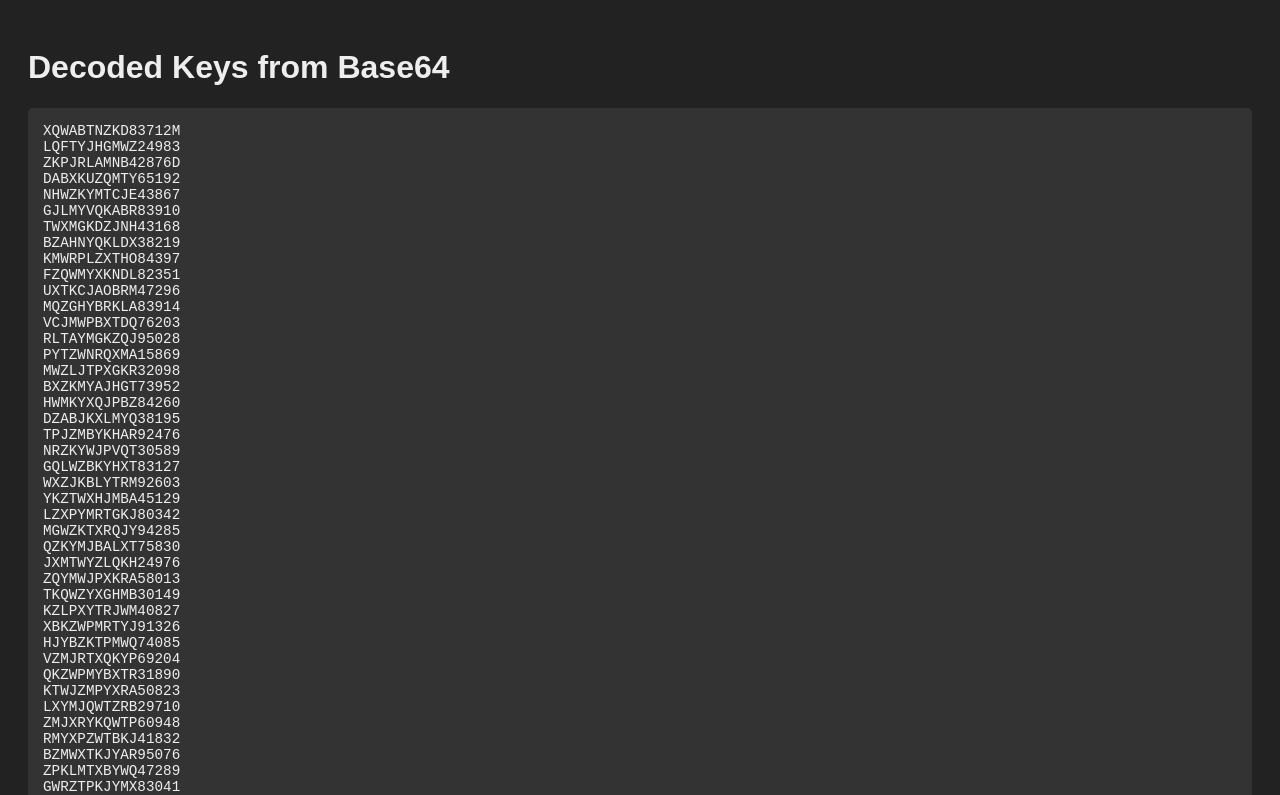
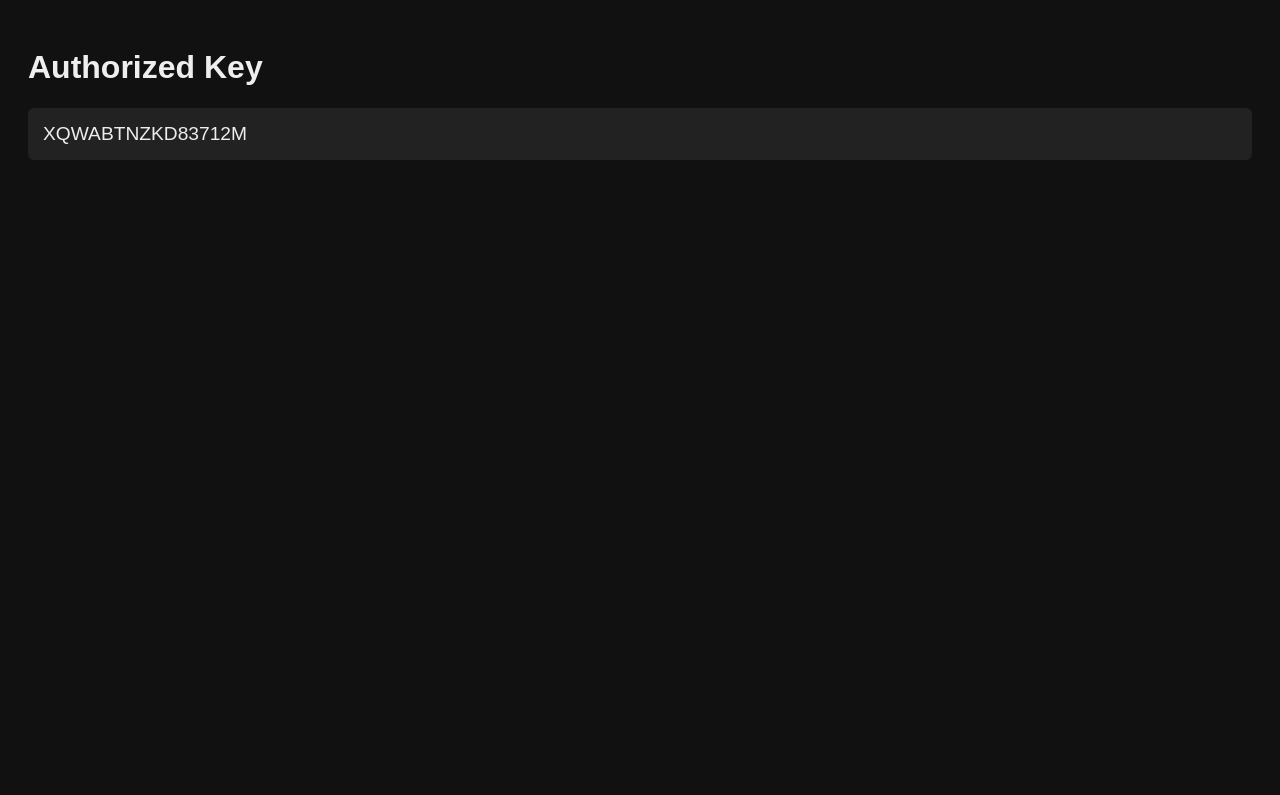
Before and after one commit to Yoshihappybirthday1/keyss, a plain HTML site: page index.html in a window 1280 px wide. Shown: the top 795 px of the page. Drawn offline with Linux system fonts and the light colour scheme.

Commit message:
Update index.html

```diff
--- a/index.html
+++ b/index.html
@@ -3,31 +3,29 @@
 <head>
   <meta charset="UTF-8" />
   <meta name="viewport" content="width=device-width, initial-scale=1" />
-<title>Decoded Keys</title>
+  <title>Single Decoded Key</title>
   <style>
     body {
       font-family: Arial, sans-serif;
-    background: #222;
+      background: #111;
       color: #eee;
       padding: 20px;
     }
-  pre {
-    background: #333;
+    #key {
+      background: #222;
       padding: 15px;
-    border-radius: 5px;
-    white-space: pre-wrap;
+      border-radius: 6px;
+      font-size: 1.2em;
       word-wrap: break-word;
-    font-size: 1.1em;
     }
   </style>
 </head>
 <body>
 
-<h1>Decoded Keys from Base64</h1>
-<pre id="keys">Loading keys...</pre>
+<h1>Authorized Key</h1>
+<div id="key">Loading key...</div>
 
 <script>
-  // Decode base64 string with UTF-8 support
   function base64DecodeUnicode(str) {
     try {
       return decodeURIComponent(
@@ -37,33 +35,34 @@
           .join('')
       );
     } catch {
-      return '[Invalid base64 or decode error]';
+      return null;
     }
   }
 
-  async function loadAndDecodeKeys() {
-    const keysContainer = document.getElementById('keys');
+  async function loadFirstDecodedKey() {
+    const container = document.getElementById('key');
     try {
-      // Fetch raw keys.txt file from your GitHub repo
-      const response = await fetch('https://raw.githubusercontent.com/Yoshihappybirthday1/keyss/main/keys.txt');
-      if (!response.ok) throw new Error('Failed to fetch keys.txt');
+      const res = await fetch('https://raw.githubusercontent.com/Yoshihappybirthday1/keyss/main/keys.txt');
+      if (!res.ok) throw new Error('Failed to fetch keys.txt');
 
-      const text = await response.text();
+      const raw = await res.text();
+      const lines = raw.split('\n').map(l => l.trim()).filter(Boolean);
 
-      // Split into lines, trim whitespace, and ignore empty lines
-      const lines = text.split('\n').map(line => line.trim()).filter(line => line.length > 0);
-
-      // Decode each base64 key safely
-      const decodedKeys = lines.map(line => base64DecodeUnicode(line));
-
-      // Display the decoded keys
-      keysContainer.textContent = decodedKeys.join('\n');
-    } catch (err) {
-      keysContainer.textContent = 'Error loading keys: ' + err.message;
+      for (const line of lines) {
+        const decoded = base64DecodeUnicode(line);
+        if (decoded) {
+          container.textContent = decoded;
+          return;
         }
       }
 
-  loadAndDecodeKeys();
+      container.textContent = '[No valid base64 keys found]';
+    } catch (err) {
+      container.textContent = 'Error: ' + err.message;
+    }
+  }
+
+  loadFirstDecodedKey();
 </script>
 
 </body>
```
Lines whose indentation alone changed are shown as unchanged.
